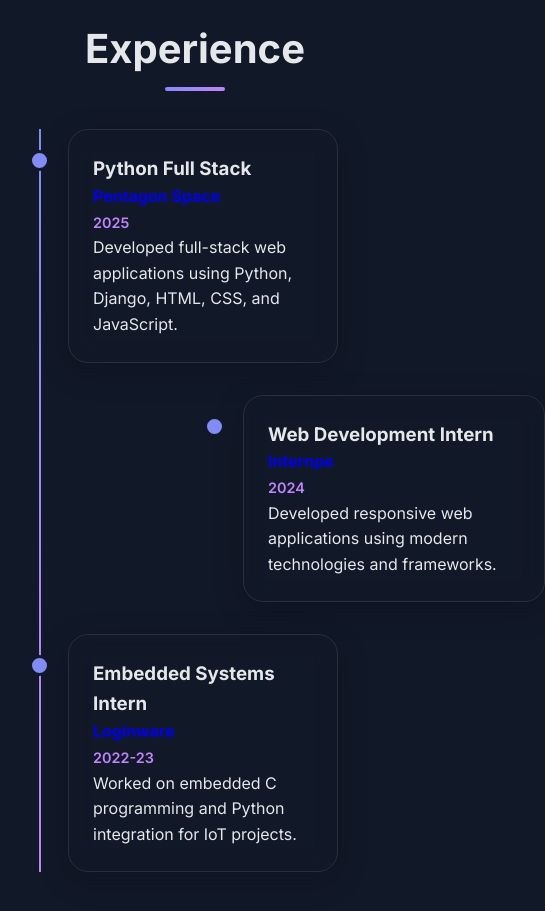
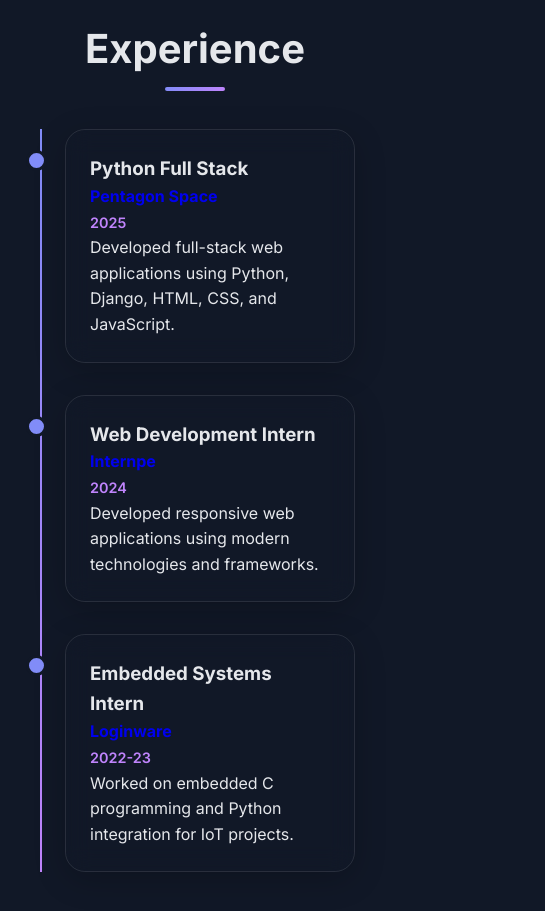
Before and after one commit to Shashank-A-N/My-Website, a plain HTML site: page index.html in a window 390 px wide. Shown: the part 8780-9691 px from the top of the page, 545 px wide, since content can reach past the window. Drawn offline with Linux system fonts and the light colour scheme.

Commit message:
Update styles.css

```diff
--- a/styles.css
+++ b/styles.css
@@ -816,6 +816,28 @@ body.light-mode .contact-form textarea {
     .timeline-content::before { left: -2.5rem !important; }
     .hero-buttons { flex-direction: column; align-items: center; }
     .skills-grid, .projects-grid, .education-grid { grid-template-columns: 1fr; }
+
+    /* Aligns the vertical timeline bar to the left on mobile, ONLY in the Experience section */
+    #experience .timeline::before {
+        left: 20px;
+        transform: translateX(0);
+    }
+
+    /* Resets ALL timeline items to be full-width and stack on the left, ONLY in the Experience section */
+    #experience .timeline-item,
+    #experience .timeline-item:nth-child(even) {
+        width: 100%;
+        left: 0;
+        padding-left: 45px; /* Creates space for the line and dot */
+        padding-right: 15px;
+    }
+
+    /* Correctly positions the timeline dot on the vertical bar for all items, ONLY in the Experience section */
+    #experience .timeline-content::before {
+        left: -27px;
+        right: auto;
+    }
+
 }
 
 .scroller {
```
